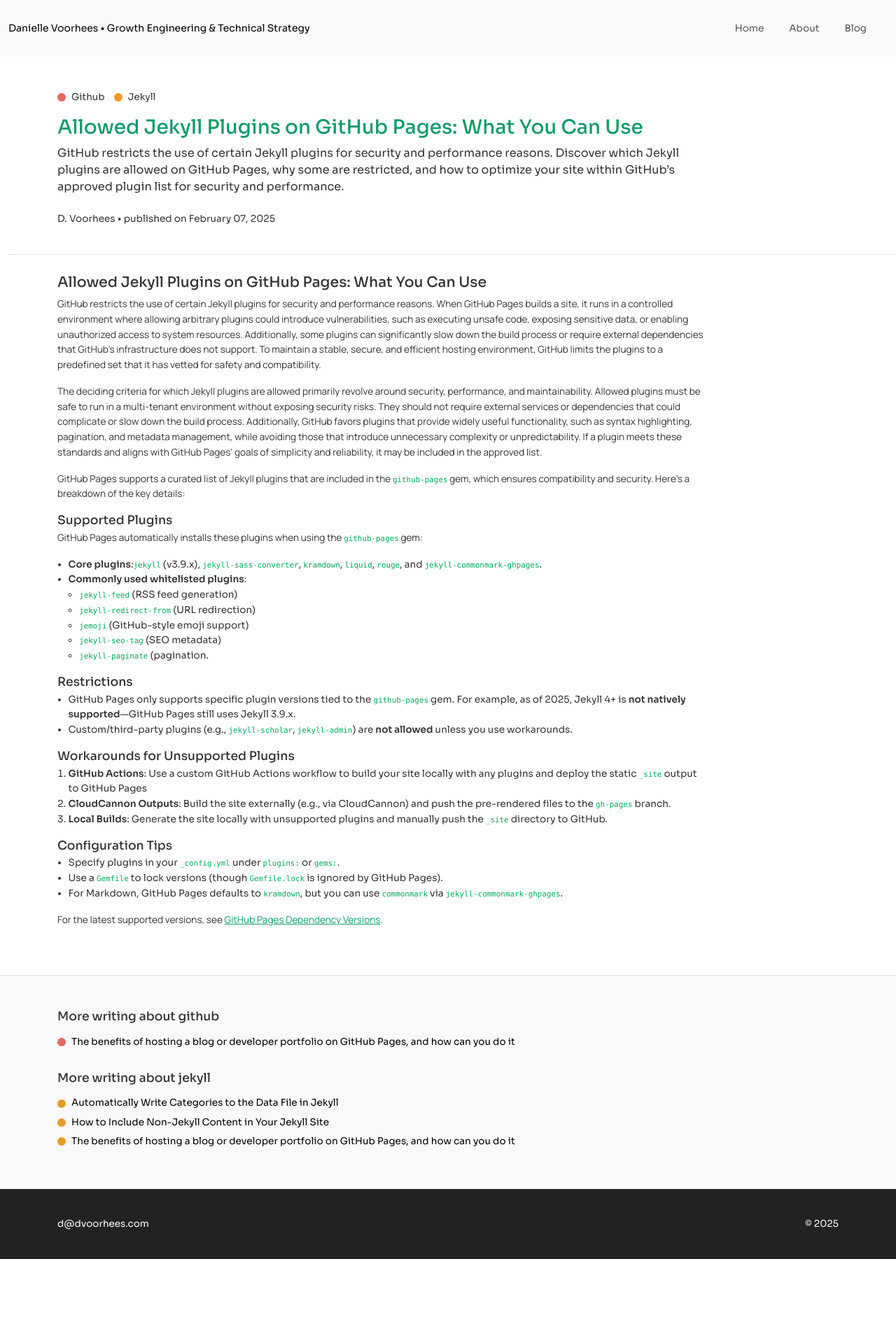
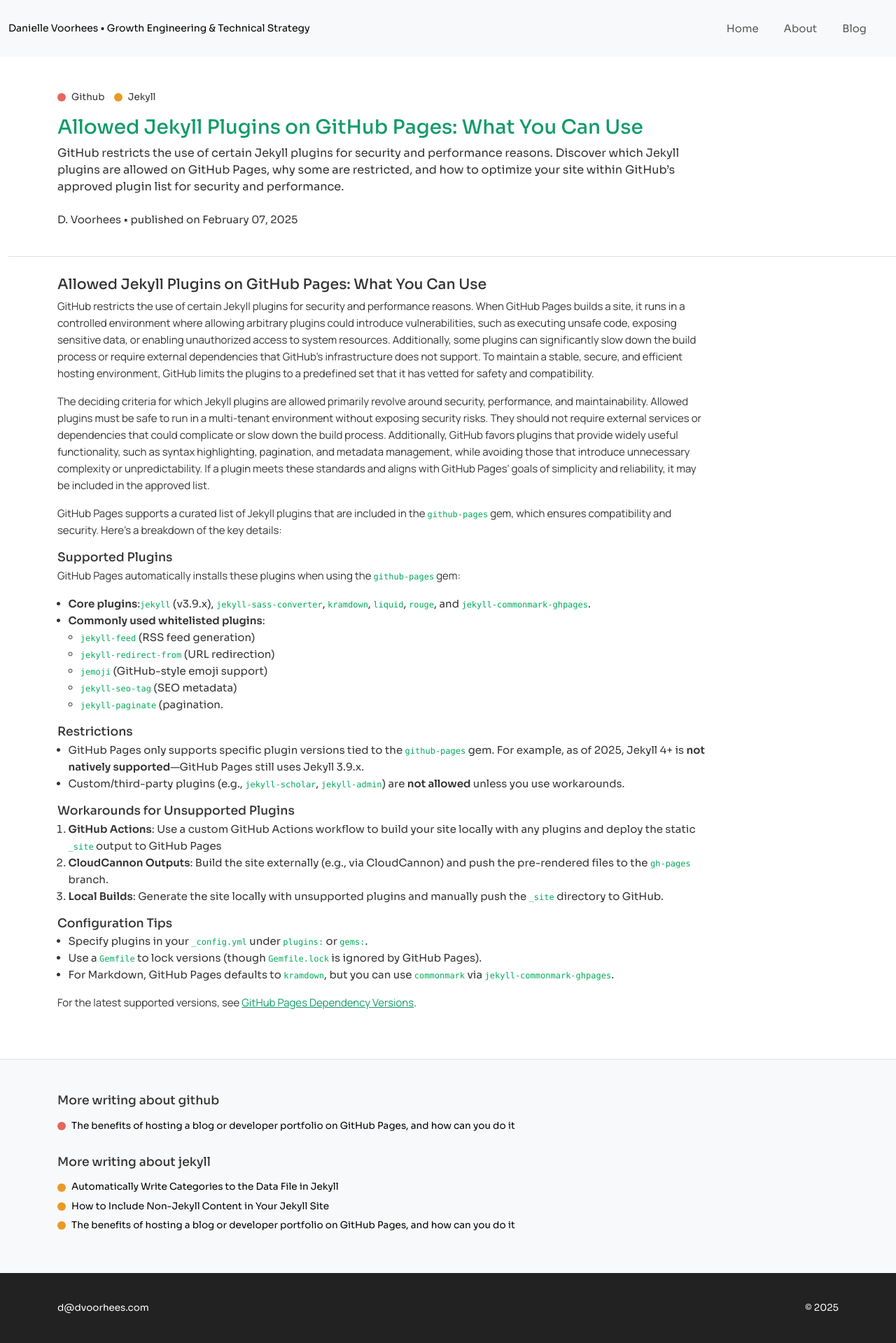
Before and after one commit to d-voorhees/dvoorhees.github.io, a Jekyll site: the page built from _posts/2025-02-07-git-hub-restricts-the-use-of-certain-jekyll-plugins.md, in a window 1280 px wide. Shown: the whole page at 70% size. Built offline with Jekyll 4.4.1, drawn with Linux system fonts in a browser that asks for light colours; nearby versions of some CDN libraries; a style sheet for code colours, icons or effects is not loaded; before the commit the page ends 1799 px from its top, so only the background shows below that.

Commit message:
style adjustment

```diff
--- a/assets/css/styles.css
+++ b/assets/css/styles.css
@@ -341,7 +341,7 @@ body.home h3 a,
 .post p,
 .post ul li,
 .post ol li {
-  font-size: 13.6px;
+  font-size: 15px;
 }
 
 .post .category-link {
```
